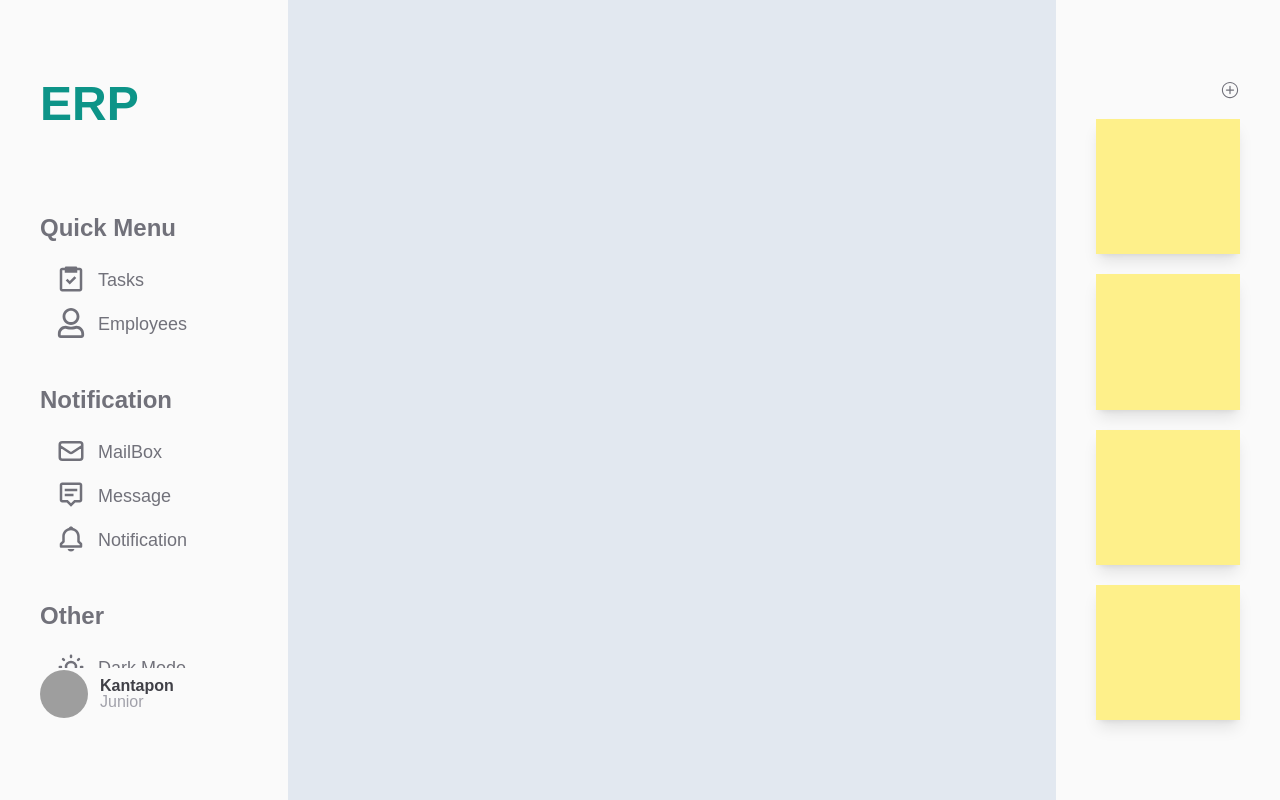
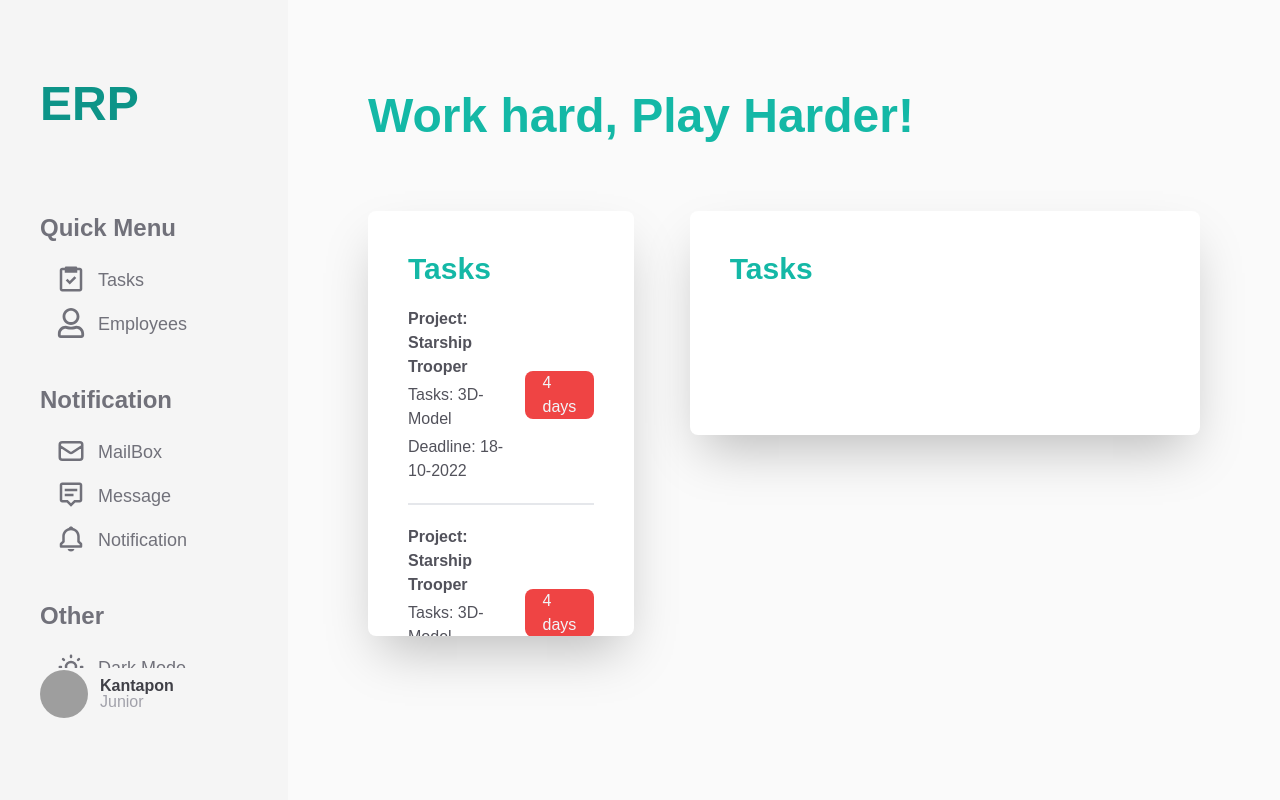
Before and after one commit to kanm4s/erp-general, a React (Create React App) app: page / in a window 1280 px wide. Built offline with nearby package versions, Linux system fonts and the light colour scheme; grey boxes are pictures that could not be loaded; a web font is replaced by a local one.

Commit message:
add TaskReminder

```diff
--- a/src/components/Home.jsx
+++ b/src/components/Home.jsx
@@ -1,3 +1,4 @@
+import TaskReminder from "./Main/TaskReminder";
 import MainNav from "./Nav/MainNav";
 import MainSidePostIt from "./SidePostIt/MainSidePostIt";
 
@@ -5,7 +6,14 @@ export default function Home() {
     return (
         <div className="flex">
             <MainNav />
-            <main className="flex grow bg-slate-200"></main>
+            <main className="flex h-screen flex-col grow gap-1 bg-neutral-50 pt-14">
+                <h1 className="text-5xl 2xl:text-6xl text-teal-500 font-bold cursor-default px-20 pt-9 h-32">
+                    Work hard, Play Harder!
+                </h1>
+                <div className="flex flex-row w-full h-full px-20 gap-14 mb-5">
+                    <TaskReminder />
+                </div>
+            </main>
             <MainSidePostIt />
         </div>
     );
--- /dev/null
+++ b/src/components/Main/TaskElement.jsx
@@ -0,0 +1,16 @@
+export default function TaskElement() {
+    return (
+        <div className="flex w-full h-auto border-b-2 py-5 justify-between items-center">
+            <div className="flex flex-col gap-1 text-zinc-600">
+                <h3 className="text-base font-bold">
+                    Project: Starship Trooper
+                </h3>
+                <h3 className="text-base">Tasks: 3D-Model</h3>
+                <h3 className="text-base">Deadline: 18-10-2022</h3>
+            </div>
+            <div className="flex justify-center rounded-lg items-center px-5 h-12 bg-red-500 text-slate-100">
+                4 days
+            </div>
+        </div>
+    );
+}
--- /dev/null
+++ b/src/components/Main/TaskReminder.jsx
@@ -0,0 +1,19 @@
+import TaskElement from "./TaskElement";
+
+export default function TaskReminder() {
+    return (
+        <>
+            <div className="w-2/5 p-10 mt-10 mb-36 rounded-lg shadow-2xl bg-white overflow-hidden ">
+                <h2 className="text-3xl font-bold text-teal-500 cursor-default">
+                    Tasks
+                </h2>
+                <TaskElement />
+                <TaskElement />
+                <TaskElement />
+            </div>
+            <div className="w-4/5 h-56 shadow-2xl p-10 rounded-lg mt-10 bg-white">
+                <h2 className="text-3xl font-bold text-teal-500">Tasks</h2>
+            </div>
+        </>
+    );
+}
--- a/src/components/Nav/MainNav.jsx
+++ b/src/components/Nav/MainNav.jsx
@@ -5,7 +5,7 @@ import SectionMenu from "../Nav/SectionMenu";
 
 export default function MainNav() {
     return (
-        <nav className="w-72 bg-neutral-50 h-screen py-20 flex flex-col justify-between">
+        <nav className="w-72 bg-neutral-100 h-screen py-20 flex flex-col justify-between">
             <h1 className="text-5xl font-bold h-16 text-teal-600 cursor-pointer pl-10">
                 ERP
             </h1>
@@ -39,10 +39,10 @@ export default function MainNav() {
             <div className="flex gap-3 items-center h-16 pl-10">
                 <img
                     src="https://vtubie.com/wp-content/uploads/2020/12/041220201607077946.png"
-                    alt="profile photo"
+                    alt="profile"
                     className="w-12 h-12 rounded-full"
                 />
-                <div className="relative top-1">
+                <div className="relative top-1 cursor-default">
                     <h1 className="text-base font-bold text-zinc-700">
                         Kantapon
                     </h1>
--- a/src/components/SidePostIt/MainSidePostIt.jsx
+++ b/src/components/SidePostIt/MainSidePostIt.jsx
@@ -3,8 +3,8 @@ import { IoIosAddCircleOutline } from "react-icons/io";
 
 export default function MainSidePostIt() {
     return (
-        <aside className="w-56 2xl:w-72 bg-neutral-50 h-screen py-20 px-10 flex flex-col items-end gap-5 2xl:gap-8">
-            <button className="h-8 text-xl 2xl:text-4xl text-zinc-500">
+        <aside className="hidden w-56 2xl:w-80 h-screen py-20 px-10 2xl:flex flex-col items-end gap-5 2xl:gap-8 bg-neutral-50">
+            <button className="h-10 text-xl 2xl:text-4xl text-zinc-500">
                 <IoIosAddCircleOutline />
             </button>
             <SidePostIt />
```
